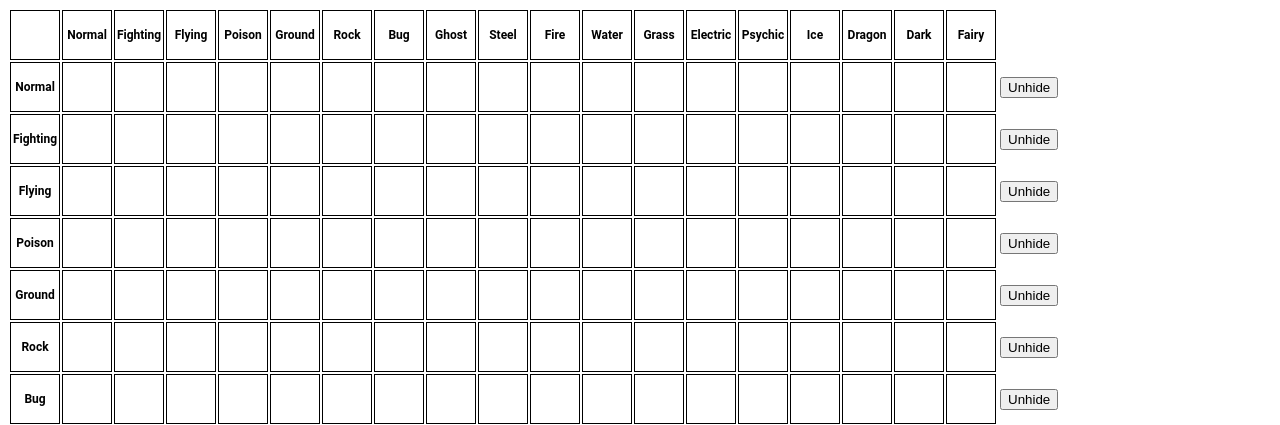
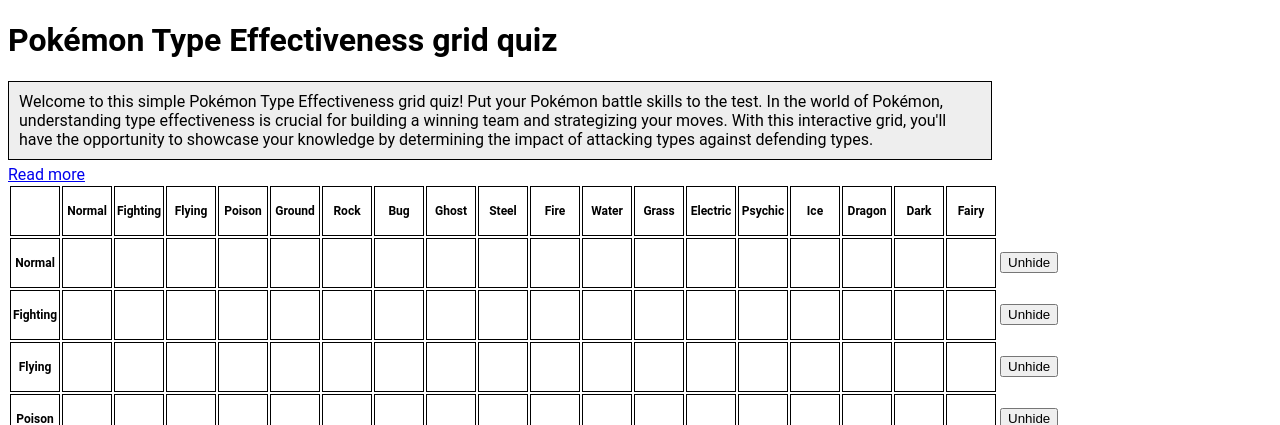
Before and after one commit to DarthJahus/PokemonTypesQuiz, a Flask app: page / in a window 1280 px wide. Shown: the top 425 px of the page. Run offline with Flask 3, Linux system fonts and the light colour scheme.

Commit message:
Add text, description and stuff.

```diff
--- a/static/main.js
+++ b/static/main.js
@@ -25,3 +25,21 @@
 			});
     });
 });
+
+function toggleText(event) {
+  event.preventDefault();
+  var moreText = document.getElementById("more");
+  var linkText = document.getElementById("read-more-link");
+
+  var expandableText = document.querySelector(".expandable-text");
+
+  if (moreText.style.display === "none") {
+    moreText.style.display = "inline";
+    linkText.innerHTML = "Collapse";
+    expandableText.style.maxHeight = "none";
+  } else {
+    moreText.style.display = "none";
+    linkText.innerHTML = "Read more";
+    expandableText.style.maxHeight = "60px";
+  }
+}
--- a/static/style.css
+++ b/static/style.css
@@ -44,3 +44,25 @@
 .btn-unhide {
 	user-select: none;
 }
+
+.expandable-text {
+  width: 962px;
+  max-height: 60px;
+  overflow: hidden;
+  transition: max-height 0.3s ease;
+  border: solid;
+  border-width: thin;
+  background-color: #EEE;
+  padding: 10px;
+}
+
+#read-more-link {
+  display: inline-block;
+  margin-top: 5px;
+}
+
+.littlebox {
+  display: inline-block;
+  width: 10px;
+  height: 10px;
+}
--- a/templates/index.html
+++ b/templates/index.html
@@ -21,6 +21,27 @@
     <link rel="icon" href="{{ url_for('static', filename='favicon.svg') }}">
 </head>
 <body>
+    <h1>Pokémon Type Effectiveness grid quiz</h1>
+    <div class="expandable-text">
+        Welcome to this simple Pokémon Type Effectiveness grid quiz! Put your Pokémon battle skills to the test. In the world of Pokémon, understanding type effectiveness is crucial for building a winning team and strategizing your moves. With this interactive grid, you'll have the opportunity to showcase your knowledge by determining the impact of attacking types against defending types.
+        <div id="more" style="display: none;">
+            <br/>The grid is organized with offensive types listed as rows and defensive types as columns.<br/>
+            Click on each cell in the grid and choose the corresponding color to indicate the effectiveness of the attack.<br/>
+            <ul>
+                <li><span class="littlebox" style="background-color: green;"></span> Green signifies normal damage (×1)</li>
+                <li><span class="littlebox" style="background-color: red;"></span> Red represents super effectiveness (×2)</li>
+                <li><span class="littlebox" style="background-color: blue;"></span> Blue indicates not very effectiveness (×½)</li>
+                <li><span class="littlebox" style="background-color: grey;"></span> Grey represents no effect (×0)</li>
+            </ul>
+            Challenge yourself to complete the Pokémon Type Effectiveness grid and see if you can accurately predict how different types interact with one another. Whether you're a seasoned Pokémon trainer or just starting your journey, this quiz offers a an interactive way to test your knowledge.<br/>
+            <h2>Support or contribute to the "project"</h2>
+            <ul>
+                <li>If you want to show some support, check out <a href="https://twitch.tv/SayuraPlays" title="Sayura is streaming Pokémon games on Twitch">Sayura Plays Twitch channel</a>, subscribe or share it. She streams Pokémon, in French, weekly. Oh, and check out my <a href="https://jahus.net" title="Jahus' blog">blog</a>… for stuff.</li>
+                <li>Want to contribute? First, know that this is no project. You can fork the code on <a href="https://github.com/DarthJahus/PokemonTypesQuiz" title="Pokémon Types Quiz on GitHub, by DarthJahus">GitHub</a> and even ask for a pull request. You can also host the "app". The code has no licence.</li>
+            </ul>
+        </div>
+    </div>
+    <a href="#" id="read-more-link" onclick="toggleText(event)">Read more</a>
     <table>
         <tr>
             <th></th>
```
